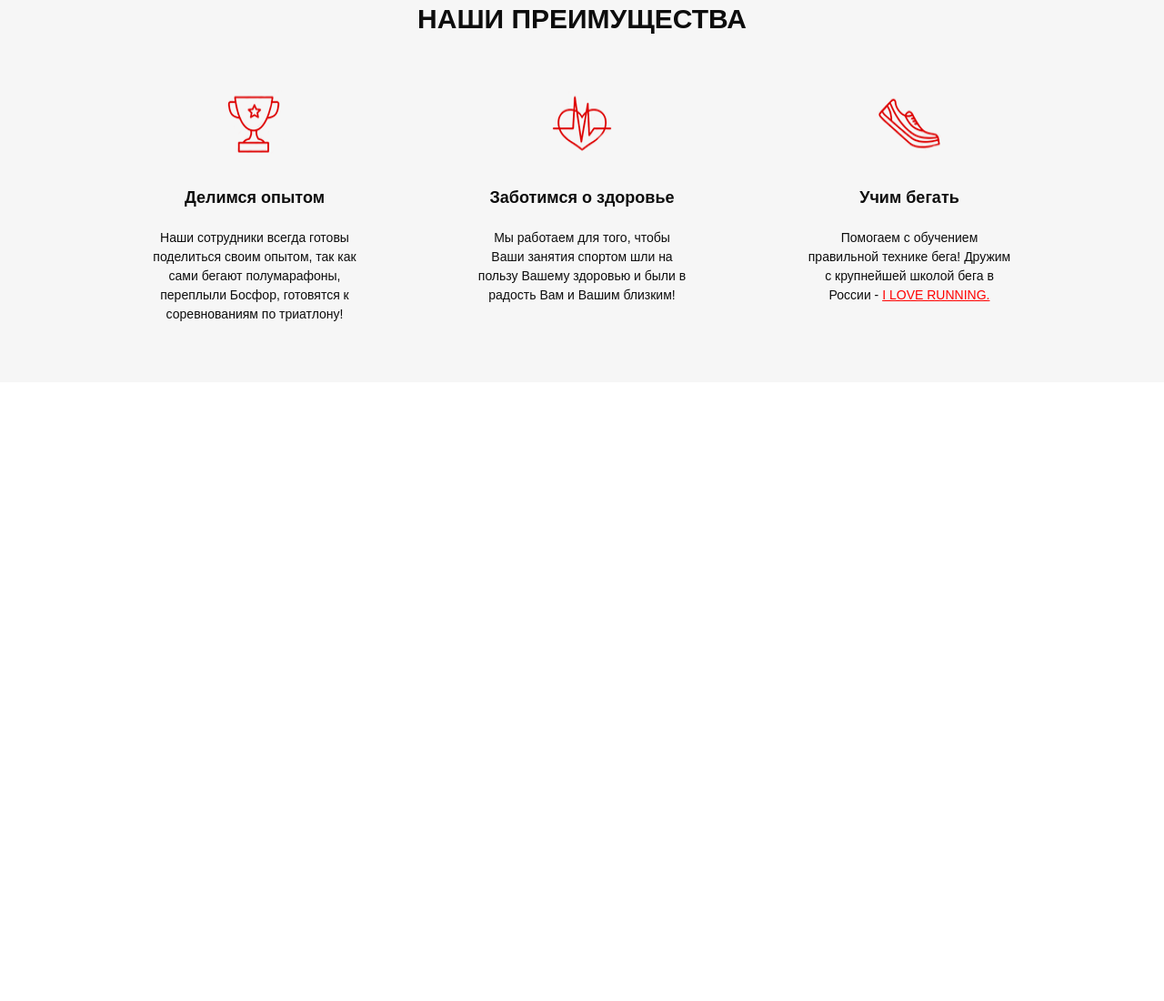
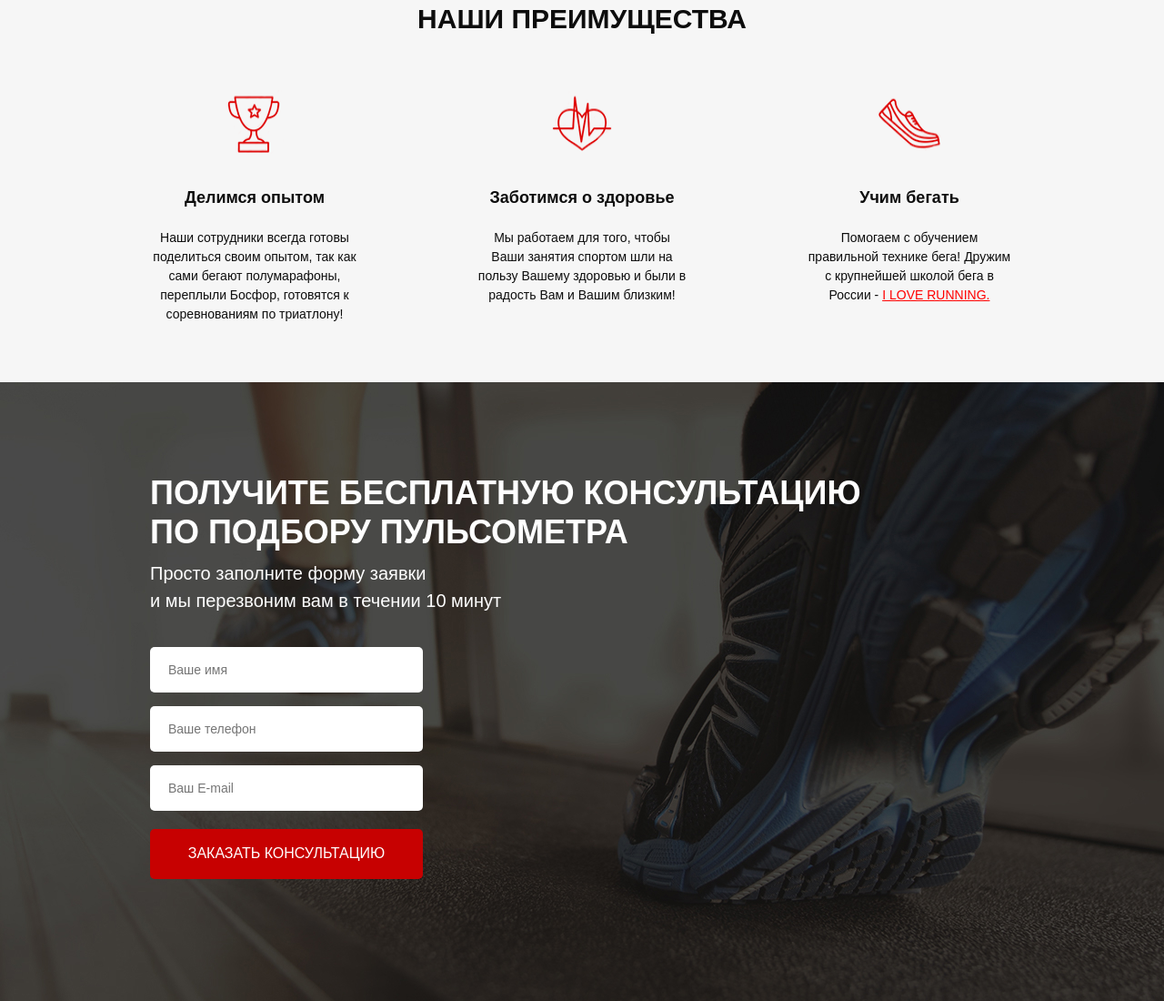
Before and after one commit to sanek1miron/PulseProject, a website: page src/index.html in a window 1280 px wide. Shown: the part 773-1873 px from the top of the page at 91% size. Before the commit the page ends 1193 px from the top, so only its background shows below. Drawn offline with Linux system fonts and the light colour scheme.

Commit message:
add consultation page

```diff
--- a/src/index.html
+++ b/src/index.html
@@ -56,7 +56,7 @@
 
     <div class="advantages">
         <div class="container">
-            <h2 class="advantages__title">НАШИ ПРЕИМУЩЕСТВА</h2>
+            <h2 class="title">НАШИ ПРЕИМУЩЕСТВА</h2>
             <div class="advantages__wrapper">
                 <div class="advantages__item">
                     <img src="icons/cup.png" alt="cup" class="advantages__icon">
@@ -84,6 +84,25 @@
         </div>
     </div>
 
+    <div class="consultation">
+        <div class="container">
+            <h2 class="title title_left">
+                Получите бесплатную консультацию
+                <br> по подбору пульсометра
+            </h2>
+            <div class="consultation__descr">
+                Просто заполните форму заявки<br>
+                и мы перезвоним вам в течении 10 минут
+            </div>
+            <form action="#" class="feed__form">
+                <input required name="name" type="text" placeholder="Ваше имя">
+                <input required name="phone" type="number" placeholder="Ваше телефон">
+                <input required name="email" type="email" placeholder="Ваш E-mail">
+
+                <button class="button button_submit">заказать кОНСУЛЬТАЦИЮ</button>
+            </form>
+        </div>
+    </div>
 
 </body>
 </html>
--- a/src/sass/_media.scss
+++ b/src/sass/_media.scss
@@ -58,9 +58,6 @@
     .advantages {
         min-height: 400px;
         padding: 44px 0 44px 0;
-        &__title {
-            font-size: 26px;
-        };
         &__wrapper {
             justify-content: space-around;
             margin-top: 32px;
@@ -80,7 +77,10 @@
             font-size: 12px;
             margin-top: 14px;
         };
-    }
+    };
+    .title {
+        font-size: 26px;
+    };
 
 };
 @media (max-width: 767px) {
@@ -141,9 +141,6 @@
     .advantages {
         min-height: 310px;
         padding: 30px 0;
-        &__title {
-            font-size: 22px;
-        };
         &__wrapper {
             justify-content: space-between;
             padding: 0 15px;
@@ -164,7 +161,10 @@
             font-size: 11px;
             margin-top: 10px;
         };
-    }
+    };
+    .title {
+        font-size: 22px;
+    };
 };
 @media (max-width: 575px) {
     .header {
@@ -228,9 +228,6 @@
     .advantages {
         min-height: 310px;
         padding: 30px 0;
-        &__title {
-            font-size: 20px;
-        };
         &__wrapper {
             flex-direction: column;
             align-items: center;
@@ -253,4 +250,7 @@
             margin-top: 6px;
         };
     };
+    .title {
+        font-size: 20px;
+    };
 }
--- a/src/sass/blocks/_advantages.scss
+++ b/src/sass/blocks/_advantages.scss
@@ -3,12 +3,6 @@
     margin: 0 auto;
     padding: 71px 0 64px 0;
     background: #f6f6f6;
-    &__title {
-        font-weight: 700;
-        font-size: 30px;
-        text-align: center;
-        color: #0d0d0d;
-    };
     &__wrapper {
         display: flex;
         justify-content: space-between;
--- a/src/sass/blocks/_buttons.scss
+++ b/src/sass/blocks/_buttons.scss
@@ -15,4 +15,11 @@
         margin-top: 65px;
         font-size: 16px;
     };
+    &_submit {
+        width: 100%;
+        height: 55px;
+        border-radius: 5px;
+        font-weight: 500;
+        font-size: 16px;
+    };
 };
--- /dev/null
+++ b/src/sass/blocks/_consultation.scss
@@ -0,0 +1,12 @@
+.consultation {
+    min-height: 680px;
+    padding: 100px 0 108px 0;
+    background: url('../../img/bg2.jpg') center (center/cover) no-repeat;
+    &__descr {
+        font-weight: 500;
+        font-size: 20px;
+        color: #fff;
+        margin-top: 8px;
+    };
+
+};
--- /dev/null
+++ b/src/sass/blocks/_forms.scss
@@ -0,0 +1,20 @@
+.feed__form {
+    display: flex;
+    flex-direction: column;
+    margin-top: 36px;
+    width: 300px;
+    input {
+        height: 50px;
+        border-radius: 5px;
+        border: none;
+        margin-bottom: 15px;
+        padding: 0 20px;
+        font-weight: 300;
+        font-size: 14px;
+        color: #4b4b4b;
+        &:nth-child(3) {
+            margin-bottom: 20px;
+        }
+
+    }
+}
--- /dev/null
+++ b/src/sass/blocks/_titles.scss
@@ -0,0 +1,12 @@
+.title {
+    font-weight: 700;
+    font-size: 30px;
+    text-align: center;
+    color: #0d0d0d;
+    text-transform: uppercase;
+    &_left {
+        text-align: left;
+        font-size: 36px;
+        color: #fff;
+    }
+}
--- a/src/sass/style.scss
+++ b/src/sass/style.scss
@@ -11,3 +11,6 @@
 @import "blocks/buttons";
 @import "blocks/advantages";
 @import "media";
+@import "blocks/consultation";
+@import "blocks/titles";
+@import "blocks/forms";
```
Also changed, not shown: src/css/blocks/titles.min.css (added), src/css/style.min.css, src/img/bg2.jpg (added).
